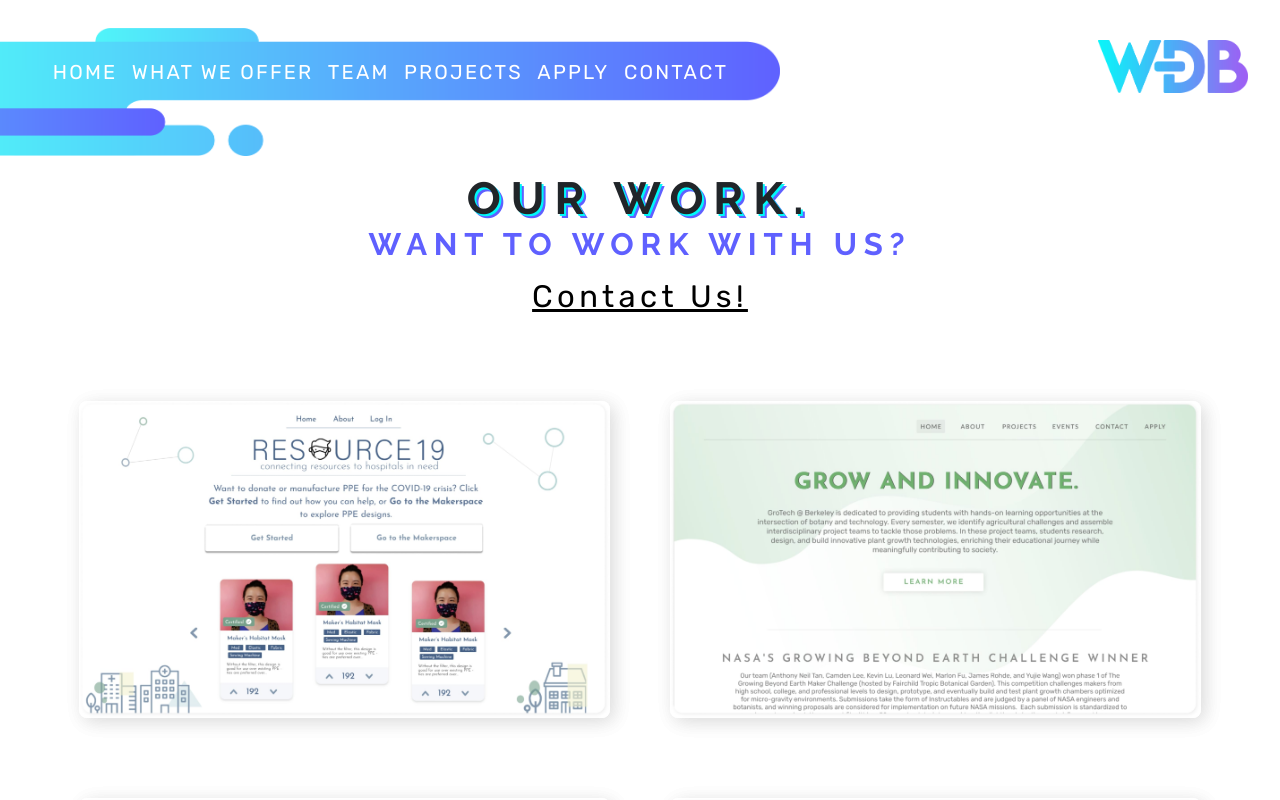
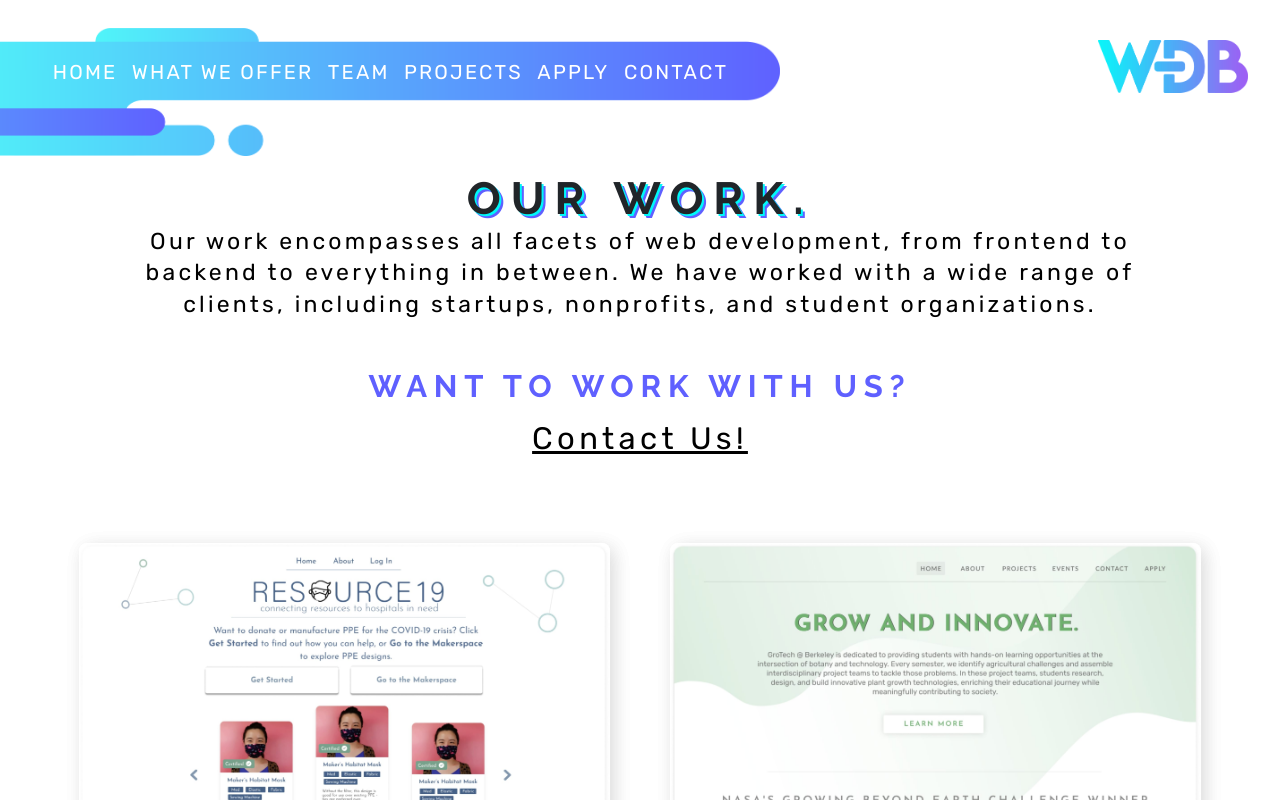
Before and after one commit to web-at-berkeley/wdb-website-archive-fa22, a React (Create React App) app: page /projects in a window 1280 px wide. Shown: the top 800 px of the page. Built offline with nearby package versions, Linux system fonts and the light colour scheme.

Commit message:
altered project subtitle

```diff
--- a/src/components/Projects.js
+++ b/src/components/Projects.js
@@ -25,10 +25,12 @@ const Projects = () => {
 				<Row>
 					<Col xs={12} className="text-center title-col">
 						<h1 className="header">Our Work.</h1>
-						{/* <p className="subtitle">
-							Our work is 100% pro-bono and for the benefit of the Berkeley
-							campus community.
-						</p> */}
+						<p className="subtitle">
+							Our work encompasses all facets of web development, from frontend
+							to backend to everything in between. We have worked with a wide
+							range of clients, including startups, nonprofits, and student
+							organizations.
+						</p>
 						<Contact />
 					</Col>
 				</Row>
```
